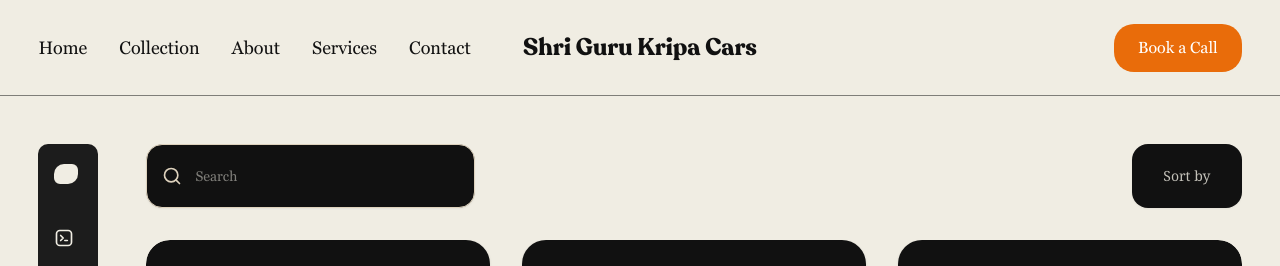
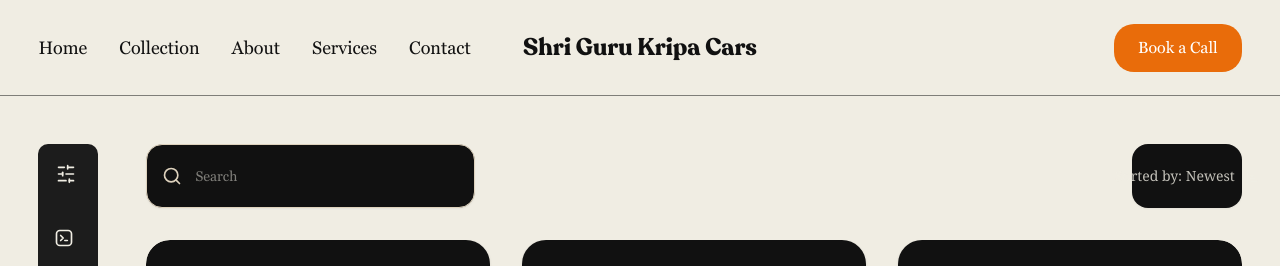
Before and after one commit to anshulbhrdwaj/shrigurukripacars, a React (Vite) app: page /collection in a window 1280 px wide. Shown: the top 266 px of the page. Built offline with nearby package versions, Linux system fonts and the light colour scheme.

Commit message:
Sorting Fixed

```diff
--- a/src/components/SortBy.tsx
+++ b/src/components/SortBy.tsx
@@ -1,5 +1,3 @@
-import * as React from "react";
-
 import { Button } from "@/components/ui/button";
 import {
 	DropdownMenu,
@@ -11,36 +9,67 @@
 	DropdownMenuTrigger,
 } from "@/components/ui/dropdown-menu";
 import { cn } from "@/lib/utils";
+import {
+	ArrowDownWideNarrow,
+	ArrowUpNarrowWide,
+} from "lucide-react";
+import { useDispatch, useSelector } from "react-redux";
+import { RootState } from "@/redux/store";
+import { setSortBy } from "@/redux/slices/filterSlice";
+
+const sortOptions = [
+	{ label: "Price", value: "priceLowHigh", icon: <ArrowUpNarrowWide className="w-4 h-4" /> },
+	{ label: "Price", value: "priceHighLow", icon: <ArrowDownWideNarrow className="w-4 h-4" /> },
+	{ label: "KM", value: "kmLowHigh", icon: <ArrowUpNarrowWide className="w-4 h-4" /> },
+	{ label: "KM", value: "kmHighLow", icon: <ArrowDownWideNarrow className="w-4 h-4" /> },
+	{ label: "Newest", value: "newest", icon: <ArrowUpNarrowWide className="w-4 h-4" /> },
+	{ label: "Oldest", value: "oldest", icon: <ArrowUpNarrowWide className="w-4 h-4" /> },
+];
+
+const getSortLabel = (sortKey: string) =>
+	sortKey
+		.replace("LowHigh", "")
+		.replace("HighLow", "")
+		.replace(/^\w/, (c) => c.toUpperCase());
 
 export default function SortBy({ className }: { className?: string }) {
-	const [order, setOrder] = React.useState("");
+	const sortBy = useSelector((state: RootState) => state.filters.sortBy);
+	const dispatch = useDispatch();
+
+	const sortIcon = sortBy.includes("HighLow") ? (
+		<ArrowDownWideNarrow className="w-4 h-4" />
+	) : (
+		<ArrowUpNarrowWide className="w-4 h-4" />
+	);
 
 	return (
 		<DropdownMenu>
 			<DropdownMenuTrigger asChild>
-				<Button className="hidden sm:flex md:w-3/10 lg:w-2/10 xl:w-1/10 h-full bg-foreground rounded-2xl border-none text-background/80 hover:bg-foreground/80 duration-100">{`Sort${
-					order ? "ed" : ""
-				} by ${
-					order ? `: ${order.charAt(0).toUpperCase() + order.slice(1)}` : ``
-				}`}</Button>
+				<Button
+					className={cn(
+						"hidden sm:flex md:w-3/10 lg:w-2/10 xl:w-1/10 h-full bg-foreground rounded-2xl border-none text-background/80 hover:bg-foreground/80 duration-100",
+						className
+					)}
+				>
+					Sorted by: {getSortLabel(sortBy)} {sortIcon}
+				</Button>
 			</DropdownMenuTrigger>
 			<DropdownMenuContent
+				side="bottom"
 				style={{ transformOrigin: "top center" }}
-				side="bottom"
-				className={cn(
-					"bg-foreground text-background/80 border-none",
-					className
-				)}
+				className="bg-foreground text-background/80 border-none"
 			>
-				<DropdownMenuLabel>{`Sort${order ? "ed" : ""} by ${
-					order ? `: ${order.charAt(0).toUpperCase() + order.slice(1)}` : ``
-				}`}</DropdownMenuLabel>
+				<DropdownMenuLabel className="text-center">Sort by</DropdownMenuLabel>
 				<DropdownMenuSeparator className="bg-muted/50" />
-				<DropdownMenuRadioGroup value={order} onValueChange={setOrder}>
-					<DropdownMenuRadioItem value="price">Price</DropdownMenuRadioItem>
-					<DropdownMenuRadioItem value="km">
-						Kilometers driven
-					</DropdownMenuRadioItem>
+				<DropdownMenuRadioGroup
+					value={sortBy}
+					onValueChange={(value) => dispatch(setSortBy(value))}
+				>
+					{sortOptions.map((option) => (
+						<DropdownMenuRadioItem key={option.value} value={option.value}>
+							{option.label} {option.icon}
+						</DropdownMenuRadioItem>
+					))}
 				</DropdownMenuRadioGroup>
 			</DropdownMenuContent>
 		</DropdownMenu>
--- a/src/data.ts
+++ b/src/data.ts
@@ -1,4 +1,4 @@
-import { ICar } from "./types";
+import { ICar, IFilters } from "./types";
 
 export const navbarItems = [
 	{
@@ -293,3 +293,24 @@
     isNegotiable: true,
   },
 ];
+
+export const defaultFilters: IFilters = {
+	search: "",
+	brand: "",
+	model: "",
+	fuelType: [],
+	transmission: [],
+	carType: [],
+	color: [],
+	location: "",
+	minPrice: 0,
+	maxPrice: 100000000,
+	minKmDriven: 0,
+	maxKmDriven: 300000,
+	minYear: 2000,
+	maxYear: new Date().getFullYear(),
+	owner: null,
+	isVerifiedOnly: false,
+	isNegotiableOnly: false,
+	sortBy: "newest",
+};
--- a/src/lib/classes.ts
+++ b/src/lib/classes.ts
@@ -5,7 +5,7 @@
 	"w-full sm:w-[22vw] lg:w-[25vw] 2xl:w-[28vw] flex items-center justify-center rounded-[1.25rem] md:rounded-[4rem]";
 
 export const cardBtn =
-	"absolute box-border h-[5dvh] sm:h-[3dvh] py-6 px-12 sm:py-3 sm:px-6 rounded-full md:box-content -bottom-1 -right-1 z-10 max-h-1/10 w-[62%] md:w-[55%] lg:w-4/10 border-[3vh] border-background"
+	"absolute box-border h-[5dvh] sm:h-[3dvh] py-6 px-12 sm:py-3 sm:px-6 rounded-full md:box-content -bottom-1 -right-1 z-10 max-h-1/10 w-[62%] md:w-[55%] lg:w-4/10 border-[3vh] border-background shadow-none"
 
 export const heading =
 	"2xl:text-[16rem] xl:text-[11rem] lg:text-[8rem] sm:text-[6rem] text-[3.4rem] xl:leading-[16rem] sm:leading-[8rem] leading-[4rem] font-bold p-0 m-0";
--- a/src/pages/Collection.tsx
+++ b/src/pages/Collection.tsx
@@ -9,13 +9,14 @@
 import { motion } from "motion/react";
 import { cn } from "@/lib/utils";
 import { cardBtn, primaryBtn, section } from "@/lib/classes";
-import { useSelector } from "react-redux";
-import { RootState } from "@/redux/store";
 import { Card, CardContent } from "@/components/ui/card";
 import { Button } from "@/components/ui/button";
-import { MoveRight, Search } from "lucide-react";
+import { MoveRight, Search, SlidersHorizontal } from "lucide-react";
 import { Input } from "@/components/ui/input";
 import SortBy from "@/components/SortBy";
+import { useFilteredCars } from "@/hooks/useFilteredCars";
+import { useDispatch } from "react-redux";
+import { setSearch } from "@/redux/slices/filterSlice";
 // import SortBy from "@/components/SortBy";
 
 const Collection = () => {
@@ -42,7 +43,8 @@
 		},
 	];
 	const [open, setOpen] = useState(false);
-	const cars = useSelector((store: RootState) => store.cars);
+	const cars = useFilteredCars();
+	const dispatch = useDispatch();
 
 	return (
 		<section
@@ -87,11 +89,13 @@
 						<Input
 							placeholder="Search"
 							className="h-full w-full pl-12 pr-4 bg-foreground placeholder:text-muted-background text-background rounded-2xl"
+							type="search"
+							onChange={(e) => dispatch(setSearch(e.target.value))}
 						/>
 						<Search className="absolute left-4 top-1/2 -translate-y-1/2 text-muted w-5 h-5" />
 					</div>
 
-					<SortBy	/>
+					<SortBy />
 				</div>
 
 				<div className="bg-foregroun w-full flex-1 rounded-3xl overflow-hidden md:overflow-y-scroll grid grid-cols-1 lg:grid-cols-2 xl:grid-cols-3 gap-6 sm:gap-8 p-0">
@@ -123,28 +127,28 @@
 
 export const Logo = () => {
 	return (
-		<a
-			href="#"
-			className="relative z-20 flex items-center space-x-2 py-1 text-sm font-normal text-background"
-		>
-			<div className="h-5 w-6 shrink-0 rounded-tl-lg rounded-tr-sm rounded-br-lg rounded-bl-sm bg-background" />
+		<a className="relative z-20 flex items-center space-x-2 py-1 text-sm font-normal text-background">
+			<SlidersHorizontal
+				color="var(--background)"
+				className="text-background h-5 w-6 shrink-0"
+			/>
 			<motion.span
 				initial={{ opacity: 0 }}
 				animate={{ opacity: 1 }}
 				className="font-medium whitespace-pre text-background"
 			>
-				Acet Labs
+				Filters
 			</motion.span>
 		</a>
 	);
 };
 export const LogoIcon = () => {
 	return (
-		<a
-			href="#"
-			className="relative z-20 flex items-center space-x-2 py-1 text-sm font-normal text-background"
-		>
-			<div className="h-5 w-6 shrink-0 rounded-tl-lg rounded-tr-sm rounded-br-lg rounded-bl-sm bg-background" />
+		<a className="relative z-20 flex items-center space-x-2 py-1 text-sm font-normal text-background">
+			<SlidersHorizontal
+				color="var(--background)"
+				className="text-background h-5 w-6 shrink-0"
+			/>
 		</a>
 	);
 };
--- a/src/redux/slices/filterSlice.ts
+++ b/src/redux/slices/filterSlice.ts
@@ -1,52 +1,6 @@
+import { defaultFilters } from "@/data";
+import { IFilters } from "@/types";
 import { createSlice, PayloadAction } from "@reduxjs/toolkit";
-
-interface FilterState {
-	search: string;
-	brand: string;
-	model: string;
-	fuelType: string[];
-	transmission: string[];
-	carType: string[];
-	color: string[];
-	location: string;
-	minPrice: number;
-	maxPrice: number;
-	minKmDriven: number;
-	maxKmDriven: number;
-	minYear: number;
-	maxYear: number;
-	owner: number | null;
-	isVerifiedOnly: boolean;
-	isNegotiableOnly: boolean;
-	sortBy:
-		| "priceLowHigh"
-		| "priceHighLow"
-		| "newest"
-		| "oldest"
-		| "kmLowHigh"
-		| "kmHighLow";
-}
-
-const initialState: FilterState = {
-	search: "",
-	brand: "",
-	model: "",
-	fuelType: [],
-	transmission: [],
-	carType: [],
-	color: [],
-	location: "",
-	minPrice: 0,
-	maxPrice: 100000000,
-	minKmDriven: 0,
-	maxKmDriven: 300000,
-	minYear: 2000,
-	maxYear: new Date().getFullYear(),
-	owner: null,
-	isVerifiedOnly: false,
-	isNegotiableOnly: false,
-	sortBy: "newest",
-};
 
 const toggleItem = (array: string[], value: string): string[] => {
 	return array.includes(value)
@@ -56,7 +10,7 @@
 
 const filterSlice = createSlice({
 	name: "filters",
-	initialState,
+	initialState: defaultFilters,
 	reducers: {
 		setSearch: (state, action: PayloadAction<string>) => {
 			state.search = action.payload;
@@ -109,10 +63,10 @@
 		toggleIsNegotiableOnly: (state) => {
 			state.isNegotiableOnly = !state.isNegotiableOnly;
 		},
-		setSortBy: (state, action: PayloadAction<FilterState["sortBy"]>) => {
+		setSortBy: (state, action: PayloadAction<IFilters["sortBy"]>) => {
 			state.sortBy = action.payload;
 		},
-		resetFilters: () => initialState,
+		resetFilters: () => defaultFilters,
 	},
 });
 
--- a/src/types/data.d.ts
+++ b/src/types/data.d.ts
@@ -15,7 +15,15 @@
 	year: number;
 	postedAt: string;
 
-  carType: "Hatchback" | "Sedan" | "SUV" | "MUV" | "Coupe" | "Convertible" | "Pickup" | "Van";
+	carType:
+		| "Hatchback"
+		| "Sedan"
+		| "SUV"
+		| "MUV"
+		| "Coupe"
+		| "Convertible"
+		| "Pickup"
+		| "Van";
 	color: string;
 
 	fuelType: "Petrol" | "Diesel" | "Electric" | "CNG" | "Hybrid";
@@ -38,3 +46,32 @@
 	isVeriified?: boolean;
 	isNegotiable?: boolean;
 }
+
+export type Sort =
+	| "priceLowHigh"
+	| "priceHighLow"
+	| "newest"
+	| "oldest"
+	| "kmLowHigh"
+	| "kmHighLow";
+
+interface IFilters {
+	search: string;
+	brand: string;
+	model: string;
+	fuelType: string[];
+	transmission: string[];
+	carType: string[];
+	color: string[];
+	location: string;
+	minPrice: number;
+	maxPrice: number;
+	minKmDriven: number;
+	maxKmDriven: number;
+	minYear: number;
+	maxYear: number;
+	owner: number | null;
+	isVerifiedOnly: boolean;
+	isNegotiableOnly: boolean;
+  sortBy: sortBy;
+}
```
Lines whose indentation alone changed are shown as unchanged.
